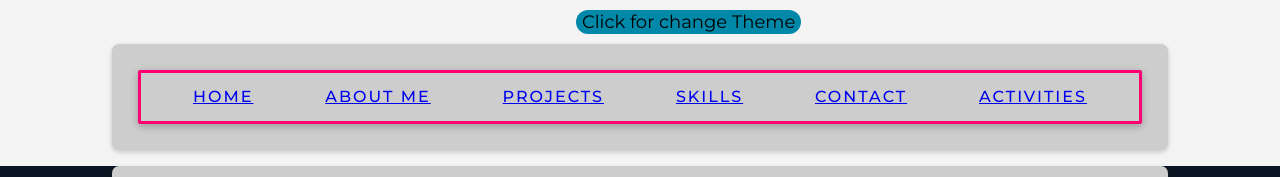
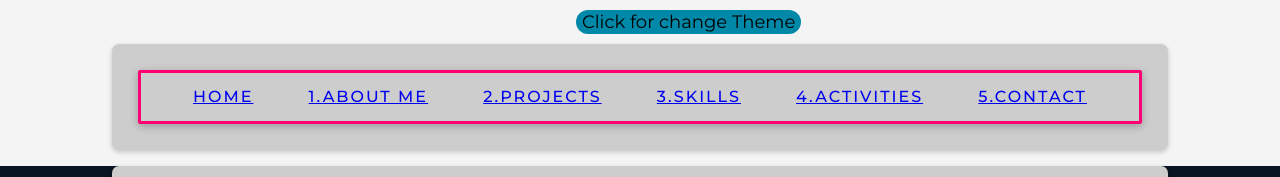
Before and after one commit to cdnau/personal-profile, a plain HTML site: page index.html in a window 1280 px wide. Shown: the top 177 px of the page. Drawn offline with Linux system fonts and the light colour scheme; grey boxes are pictures that could not be loaded.

Commit message:
สลับโทษๆพี่

```diff
--- a/index.html
+++ b/index.html
@@ -14,11 +14,11 @@
         <div class="container">
             <ul class="nav_links">
                 <li><a href="index.html">Home</a></li>
-                <li><a href="#about me">About Me</a></li>
-                <li><a href="#project">Projects</a></li>
-                <li><a href="#skills">Skills</a></li>
-                <li><a href="#contact">Contact</a></li>
-                <li><a href="#activities">Activities</a></li>
+                <li><a href="#about me">1.About Me</a></li>
+                <li><a href="#project">2.Projects</a></li>
+                <li><a href="#skills">3.Skills</a></li>
+                <li><a href="#activities">4.Activities</a></li>
+                <li><a href="#contact">5.Contact</a></li>
             </ul>
         </div>
     </nav>
```
